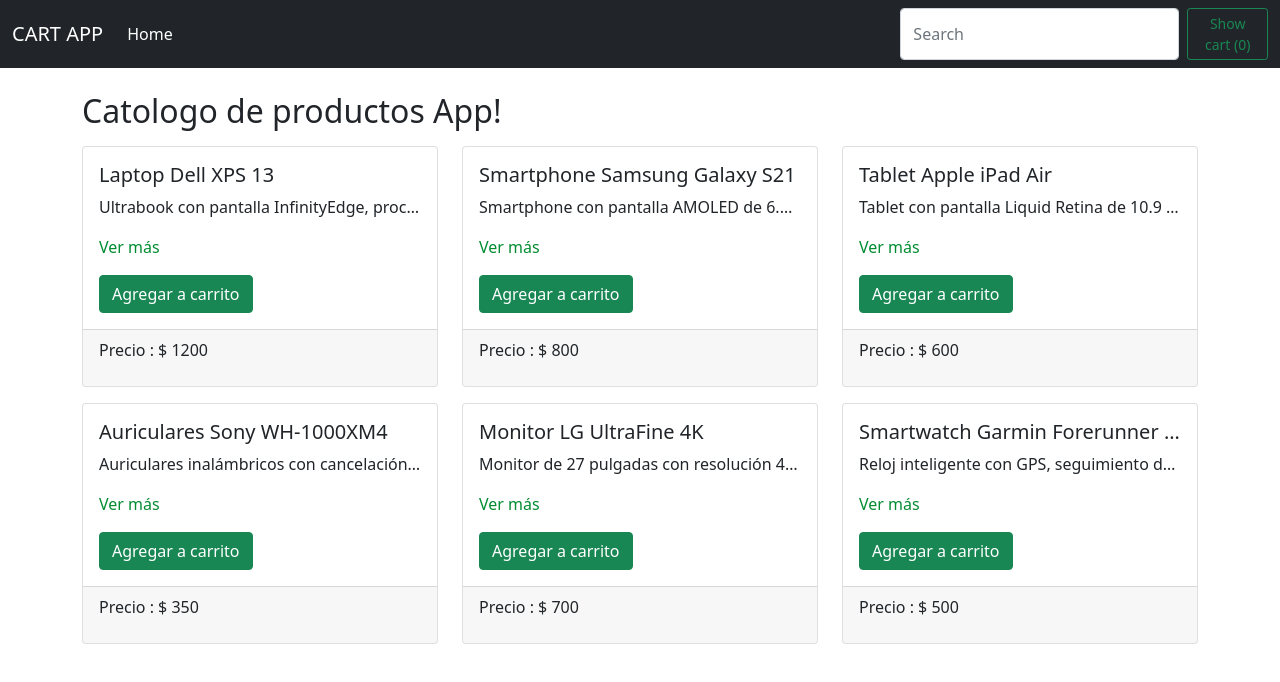
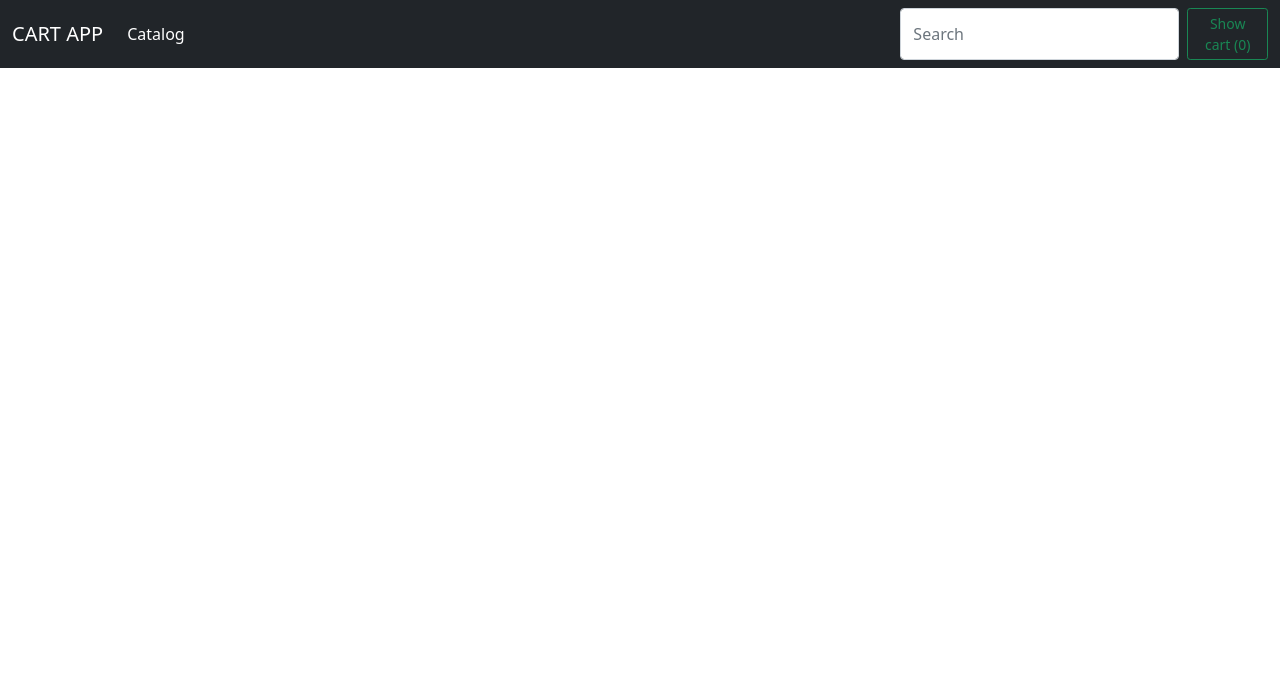
Before and after one commit to Marcos-del-Carmen/app-shopping-cart, an Angular app: page / in a window 1280 px wide. Shown: the top 682 px of the page. Built offline with nearby package versions, Linux system fonts and the light colour scheme.

Commit message:
Se agregaron interaciones en el carrito de compras y el catalago

```diff
--- a/src/app/app.routes.ts
+++ b/src/app/app.routes.ts
@@ -1,6 +1,8 @@
 import { Routes } from '@angular/router';
 import { CartComponent } from './components/cart/cart.component';
+import { CatalogComponent } from './components/catalog/catalog.component';
 
 export const routes: Routes = [
-    {path: 'cart', component: CartComponent }
+    { path: 'cart', component: CartComponent },
+    { path:  'catalog', component: CatalogComponent }
 ];
--- a/src/app/components/cart-app/cart-app.component.html
+++ b/src/app/components/cart-app/cart-app.component.html
@@ -1,7 +1,7 @@
-<app-navbar [items]="items" [total]="total" (showcartEventEmitter)="openCart()"></app-navbar>
+<app-navbar [items]="items" [total]="total" [products]="products" (showcartEventEmitter)="openCart()"></app-navbar>
 
 <div class="container my-4">
-    <h2 class="md-0">Catologo de productos App!</h2>
-    <app-catalog [products]="products" (productEventEmitter)="onAddCart($event)"></app-catalog>
+    <!-- <h2 class="md-0">Catologo de productos App!</h2> -->
+    <!-- <app-catalog [products]="products" (productEventEmitter)="onAddCart($event)"></app-catalog> -->
     <router-outlet></router-outlet>
 </div>
--- a/src/app/components/cart-app/cart-app.component.ts
+++ b/src/app/components/cart-app/cart-app.component.ts
@@ -7,6 +7,7 @@
 import { NavbarComponent } from '../navbar/navbar.component';
 import { CommonModule } from '@angular/common';
 import { RouterOutlet } from '@angular/router';
+import { SharingDataService } from '../../services/sharing-data.service';
 
 
 @Component({
@@ -21,15 +22,18 @@
   total: number = 0;
   showCart: boolean = false;
 
-  constructor(public _serviceProduct: ProductService){ }
+  constructor(private _serviceSharingData: SharingDataService , public _serviceProduct: ProductService){ }
 
   ngOnInit(): void {
     this.products = this._serviceProduct.fillAll();
     this.items = JSON.parse(sessionStorage.getItem('cart')!) || [];
     this.calculateTotal();
+    this.onDeleteCart();
+    this.onAddCart();
   }
 
-  onAddCart(product: Product) {
+  onAddCart() {
+    this._serviceSharingData.getProductEventEmitter.subscribe(product => {
       const hasItem = this.items.find(item => item.product.id === product.id); // el método .find sirve para buscar algo en el arreglo
       if(hasItem) {
         this.items = this.items.map(item => { // me devuelve el arreglo que se tiene modificando y agregando más 1 en la cantidad
@@ -46,9 +50,11 @@
       } // en caso de que no se cumpla me agrega el producto a la lista
       this.calculateTotal();
       this.saveSession();
+    })
   }
 
-  onDeleteCart(id: number) : void {
+  onDeleteCart() : void {
+    this._serviceSharingData.getIdProductEventEmitter.subscribe(id => {
       this.items = this.items.filter(item => item.product.id !== id);
       if(this.items.length === 0) {
         sessionStorage.removeItem('cart');
@@ -56,6 +62,7 @@
       }
       this.calculateTotal();
       this.saveSession();
+    })
   }
 
   calculateTotal(): void {
--- a/src/app/components/cart/cart.component.html
+++ b/src/app/components/cart/cart.component.html
@@ -5,6 +5,14 @@
             <h5 class="card-title">Carrito de compras</h5>
         </div>
         <div class="card-body">
+                @if (items.length <= 0) {
+                    <div
+                        class="alert alert-warning"
+                        role="alert"
+                    >
+                        Aun no has agregado productos<strong> al carrito de compras</strong>
+                    </div>
+                } @else {
                 <table class="table">
                     <thead class="table-hover ">
                         <tr>
@@ -35,6 +43,7 @@
                         </tr>
                     </tfoot>
                 </table>
+            }
             </div>
     </div>
 </div>
--- a/src/app/components/cart/cart.component.ts
+++ b/src/app/components/cart/cart.component.ts
@@ -1,6 +1,7 @@
 import { Component, EventEmitter } from '@angular/core';
 import { CartItem } from '../../models/cartItem';
 import { Router } from '@angular/router';
+import { SharingDataService } from '../../services/sharing-data.service';
 
 @Component({
   selector: 'app-cart',
@@ -11,17 +12,16 @@
 export class CartComponent {
   items : CartItem[] = [];
   total: number = 0;
-  idProductEventEmitter : EventEmitter<number> = new EventEmitter();
 
-  constructor(private router: Router){
+
+  constructor(private _sharingDataService: SharingDataService, private router: Router){
     this.items = this.router.getCurrentNavigation()?.extras.state!['items'];
     this.total = this.router.getCurrentNavigation()?.extras.state!['total'];
-    console.log('Datos desde cart ',this.items);
 
   }
 
   onDeleteCart(id: number) {
-    this.idProductEventEmitter.emit(id);
+    this._sharingDataService.getIdProductEventEmitter.emit(id);
 
   }
 
--- a/src/app/components/catalog/catalog.component.html
+++ b/src/app/components/catalog/catalog.component.html
@@ -1,3 +1,4 @@
+<h2 class="md-0">Catologo de productos App!</h2>
 <div class="row">
     @for (product of products; track $index) {
         <app-product-card class="col-4 my-2" [product]="product" (productEventEmitter)="onAddCart($event)"></app-product-card>
--- a/src/app/components/catalog/catalog.component.ts
+++ b/src/app/components/catalog/catalog.component.ts
@@ -1,6 +1,8 @@
 import { Component, EventEmitter, Input, Output} from '@angular/core';
 import { Product } from '../../models/product';
 import { ProductCardComponent } from '../product-card/product-card.component';
+import { Router } from '@angular/router';
+import { SharingDataService } from '../../services/sharing-data.service';
 
 @Component({
   selector: 'app-catalog',
@@ -9,13 +11,15 @@
   templateUrl: './catalog.component.html'
 })
 export class CatalogComponent {
-  @Input() products: Product[] = [];
+  products: Product[] = [];
 
-  @Output() productEventEmitter: EventEmitter<Product> = new EventEmitter();
+  // productEventEmitter: EventEmitter<Product> = new EventEmitter();
 
-  constructor() { }
+  constructor(private _serviceSharingdata : SharingDataService, private router: Router) {
+    this.products = this.router.getCurrentNavigation()?.extras.state!['products'];
+  }
 
   onAddCart(product: Product) {
-    this.productEventEmitter.emit(product)
+    this._serviceSharingdata.getProductEventEmitter.emit(product);
   }
 }
--- a/src/app/components/navbar/navbar.component.html
+++ b/src/app/components/navbar/navbar.component.html
@@ -7,7 +7,7 @@
       <div class="collapse navbar-collapse" id="navbarSupportedContent">
         <ul class="navbar-nav me-auto mb-2 mb-lg-0">
           <li class="nav-item">
-            <a class="nav-link active" aria-current="page" href="#">Home</a>
+            <a class="nav-link active" [routerLink]="['/catalog']" [state]="{ products: products }" aria-current="page" href="#">Catalog</a>
           </li>
         </ul>
         <div class="d-flex" role="search">
--- a/src/app/components/navbar/navbar.component.ts
+++ b/src/app/components/navbar/navbar.component.ts
@@ -1,18 +1,15 @@
-import { Component, Input, OnInit } from '@angular/core';
+import { Component, Input } from '@angular/core';
 import { CartItem } from '../../models/cartItem';
 import { RouterModule } from '@angular/router';
+import { Product } from '../../models/product';
 @Component({
   selector: 'app-navbar',
   standalone: true,
   imports: [RouterModule],
   templateUrl: './navbar.component.html'
 })
-export class NavbarComponent implements OnInit {
+export class NavbarComponent {
   @Input() items: CartItem[] = [];
   @Input() total: number = 0;
-
-  ngOnInit() {
-    console.log(this.items);
-  }
-
+  @Input() products: Product[] = [];
 }
--- /dev/null
+++ b/src/app/services/sharing-data.service.ts
@@ -0,0 +1,20 @@
+import { EventEmitter, Injectable } from '@angular/core';
+import { Product } from '../models/product';
+
+@Injectable({
+  providedIn: 'root'
+})
+export class SharingDataService {
+  _productEventEmitter : EventEmitter<Product> = new EventEmitter();
+  _idProductEventEmitter : EventEmitter<number> = new EventEmitter();
+
+  constructor() { }
+
+  get getIdProductEventEmitter() : EventEmitter<number> {
+    return this._idProductEventEmitter
+  }
+
+  get getProductEventEmitter() : EventEmitter<Product> {
+    return this._productEventEmitter;
+  }
+}
```
Lines whose indentation alone changed are shown as unchanged.
